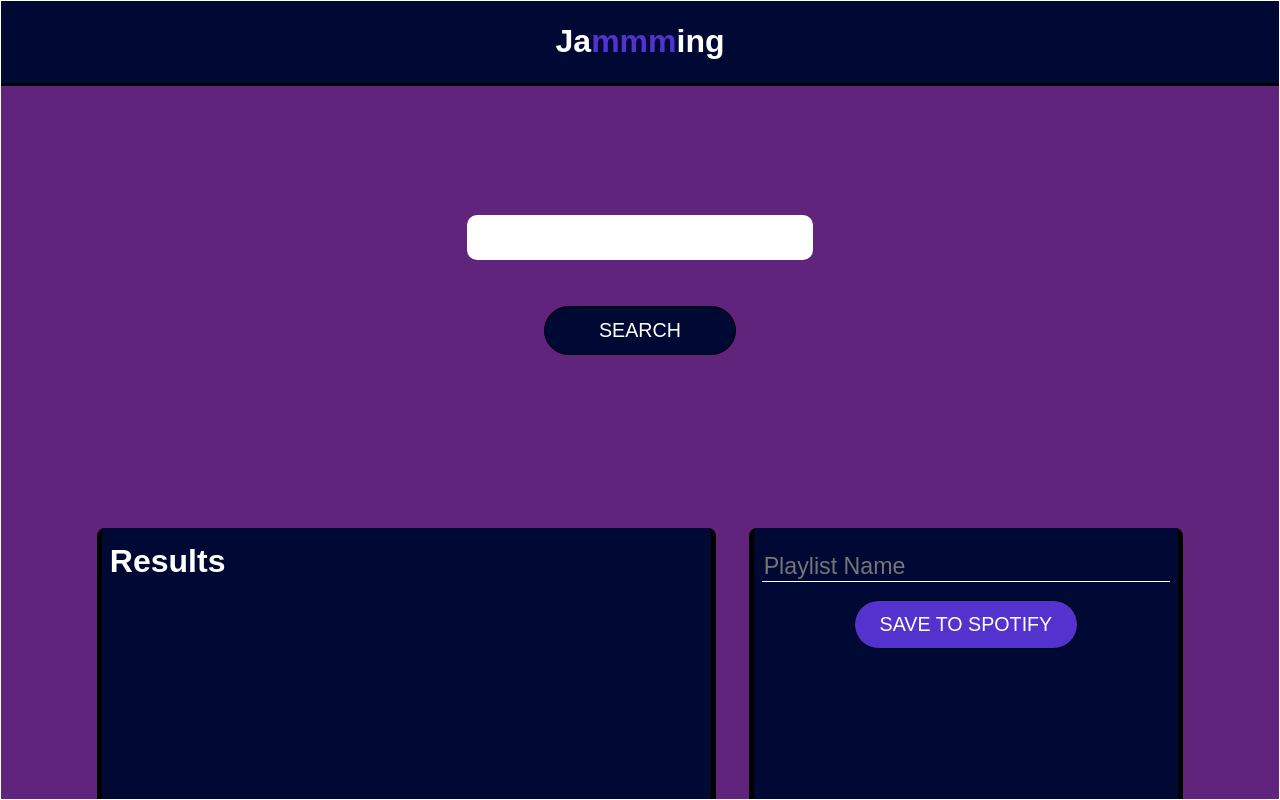
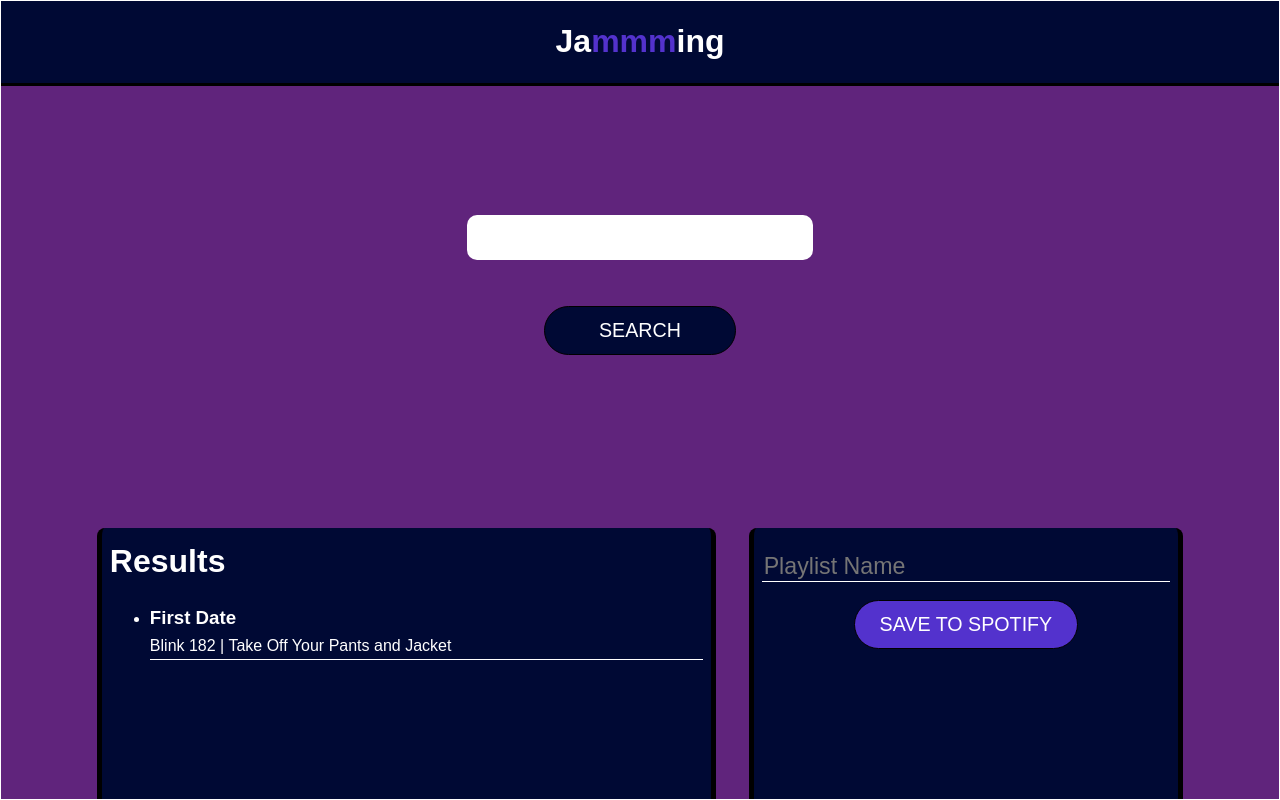
Before and after one commit to memelopez/Jamming, a React (Create React App) app: page / in a window 1280 px wide. Built offline with nearby package versions, Linux system fonts and the light colour scheme.

Commit message:
Add basic skeleton for track

```diff
--- a/src/components/searchResults/SearchResults.js
+++ b/src/components/searchResults/SearchResults.js
@@ -1,11 +1,25 @@
 import React from 'react';
 import styles from './searchResults.module.css';
+import Track from '../track/Track';
+
+const track1 = {
+  songName: 'First Date',
+  songArtist: 'Blink 182',
+  songAlbum: 'Take Off Your Pants and Jacket'
+};
 
 const SearchResults = () => {
   return (
     <div className={styles.searchResultsContainer}>
       <div className={styles.forPlaylist}>
         <h2>Results</h2>
+          <ul>
+            <Track
+              songName={track1.songName}
+              songArtist={track1.songArtist}
+              songAlbum={track1.songAlbum}
+            />
+          </ul>
       </div>
       <div className={styles.forTracklist}>
         <form className={styles.savePlaylistForm}>
--- /dev/null
+++ b/src/components/track/Track.js
@@ -0,0 +1,16 @@
+import React from 'react';
+import styles from './track.module.css';
+
+const Track = (props) => {
+  return (
+    <li className={styles.trackContainer}>
+      <div className={styles.trackInfo}>
+        <h3 className={styles.trackName}>{props.songName}</h3>
+        <p className={styles.trackArtistAlbum}>{`${props.songArtist} | ${props.songAlbum}`}</p>
+      </div>
+      <div className={styles.addDeleteBtn}></div>
+    </li>
+  );
+}
+
+export default Track;
--- /dev/null
+++ b/src/components/track/track.module.css
@@ -0,0 +1,12 @@
+/* track css */
+h3, h4, h5 {
+  margin: 0;
+}
+
+p {
+  margin: 0;
+}
+
+.trackContainer {
+  border-bottom: 1px solid #fff;
+}
```
